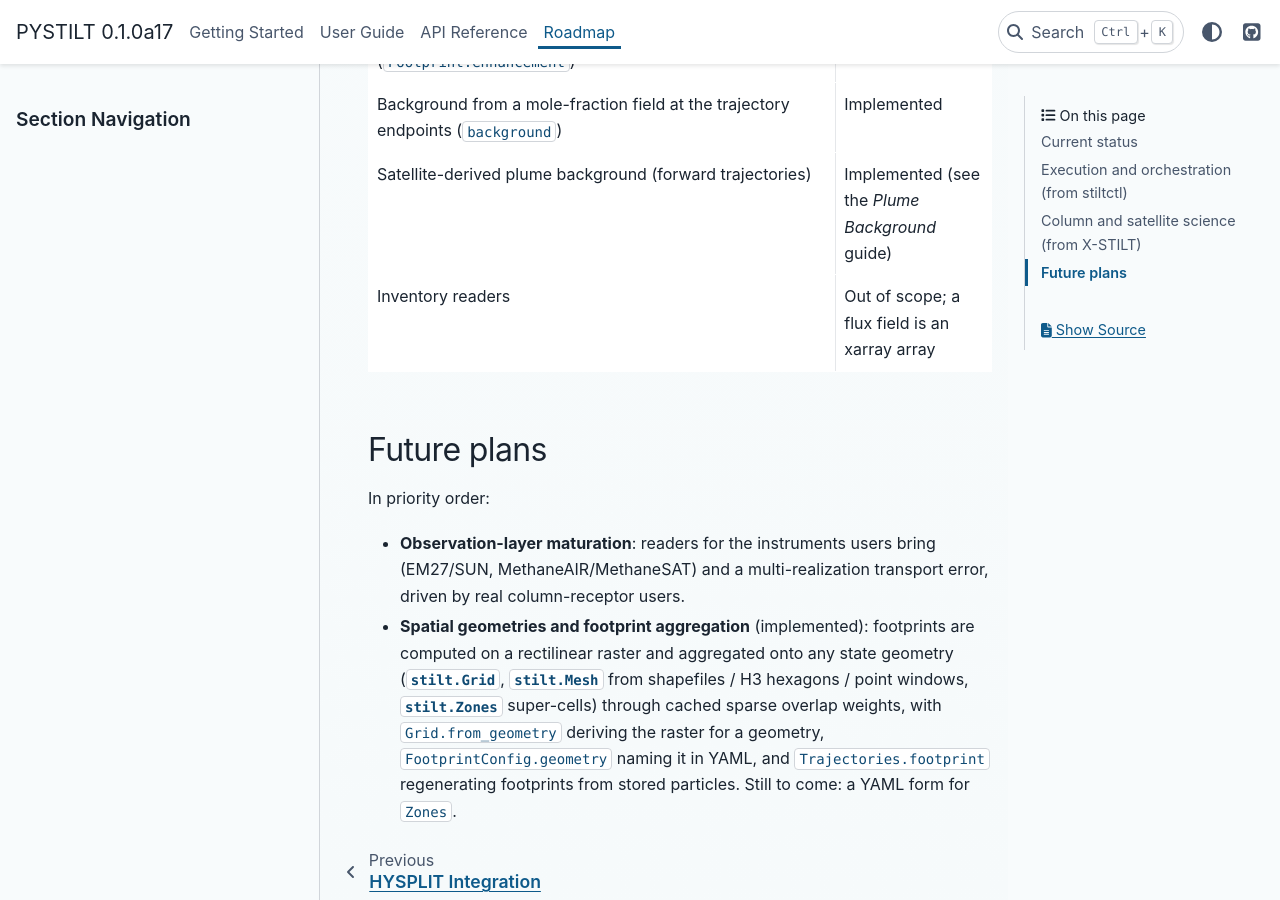
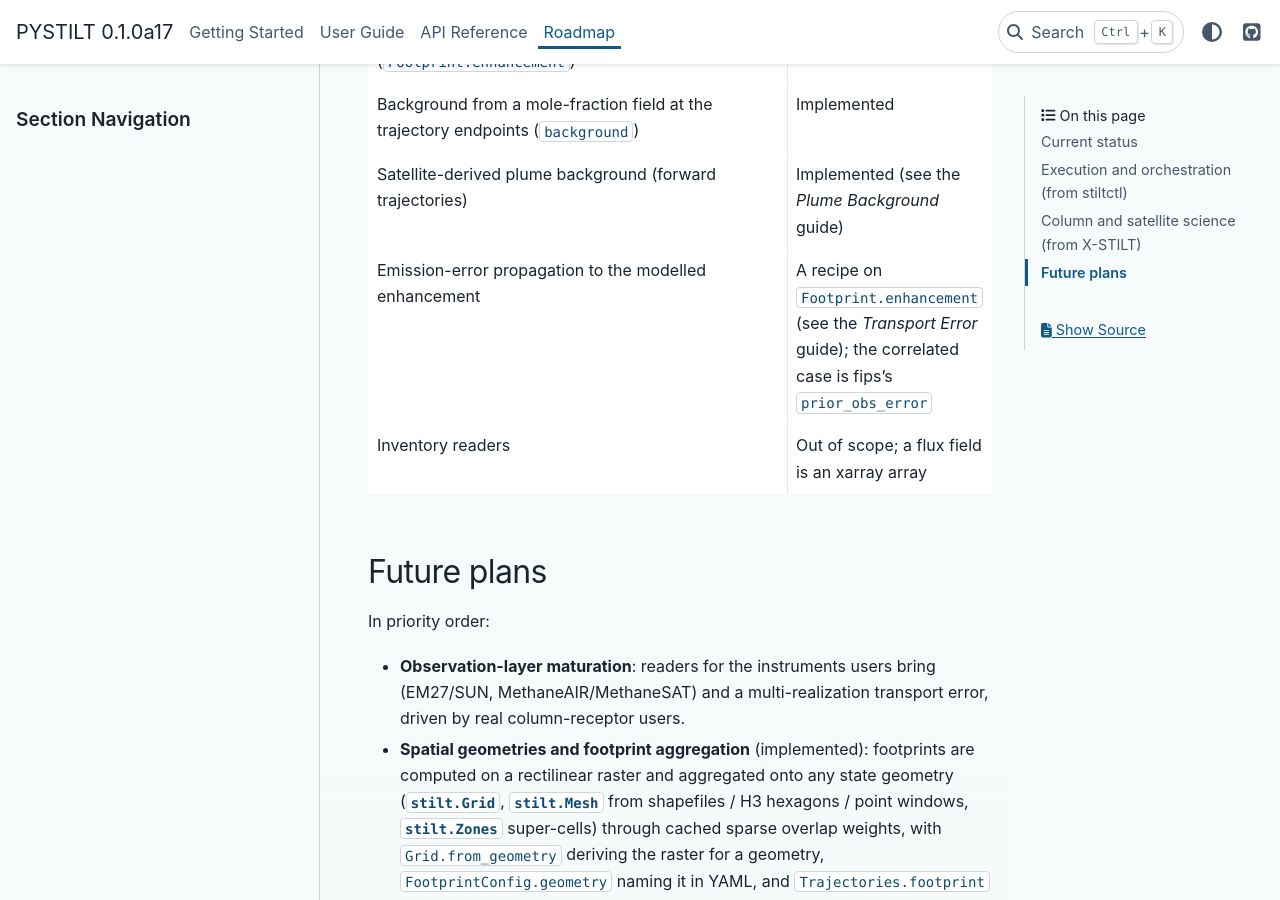
Before and after one commit to fbirds5230/runtraj, a Sphinx documentation site: the page built from docs/roadmap.rst, in a window 1280 px wide and 900 px high, scrolled down 2506 px. Built offline with Sphinx 7.4.7 and the PyData theme 0.15.4, drawn with Linux system fonts in a browser that asks for light colours; pages that are not in the unit, such as notebooks, are missing from menus.

Commit message:
docs(transport-error): emission-error recipe on Footprint.enhancement
The enhancement's uncertainty from a per-cell flux sigma is the same
footprint product, bracketed by the fully correlated sum (X-STILT's
cal.emiss.err) and the independent root-sum-square; the correlated case
is fips's prior_obs_error. Migration table and roadmap rows added.

```diff
--- a/docs/roadmap.rst
+++ b/docs/roadmap.rst
@@ -95,6 +95,9 @@ design and column-weighting concepts.  Full X-STILT feature parity is
      - Implemented
    * - Satellite-derived plume background (forward trajectories)
      - Implemented (see the *Plume Background* guide)
+   * - Emission-error propagation to the modelled enhancement
+     - A recipe on ``Footprint.enhancement`` (see the *Transport Error* guide); the
+       correlated case is fips's ``prior_obs_error``
    * - Inventory readers
      - Out of scope; a flux field is an xarray array
 
```
Also changed, not shown: README.md (+1 -0 lines).
